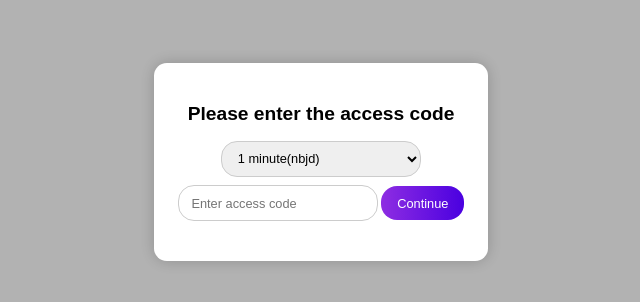
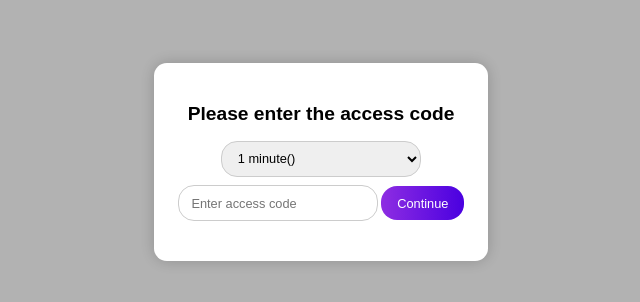
Before and after one commit to bulkget/Bulkgettools, a plain HTML site: page index.html in a window 1280 px wide. Shown: the part 238-540 px from the top of the page, 319-959 px from the left. Drawn offline with Linux system fonts and the light colour scheme.

Commit message:
Update index.html

```diff
--- a/index.html
+++ b/index.html
@@ -70,8 +70,8 @@
   <div id="lock-box">
     <h2 style="margin-bottom: 20px;">Please enter the access code</h2>
     <select id="duration-select">
-      <option value="minute">1 minute(nbjd)</option>
-      <option value="day">1 day(zsdvc)</option>
+      <option value="minute">1 minute()</option>
+      <option value="day">1 day code(zsdvc)</option>
       <option value="7days">7 days</option>
       <option value="30days">30 days</option>
     </select><br/>
```
